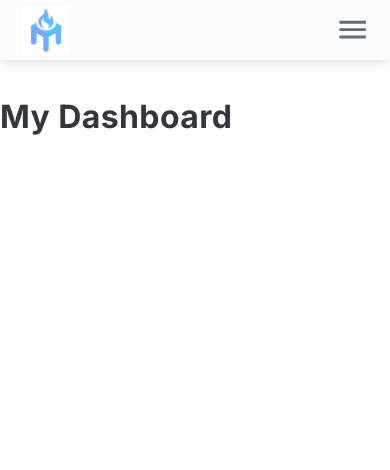
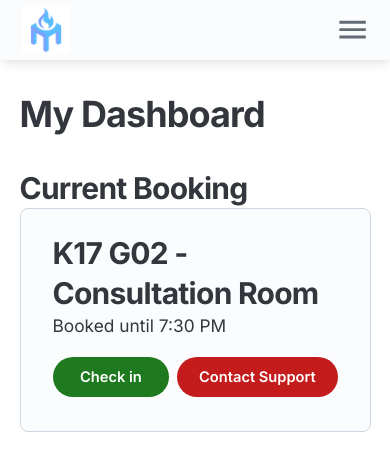
Before and after one commit to unsw-cse-comp99-3900/capstone-project-3900h13bfrancophiles, a Next.js app in the folder frontend/: page /dashboard in a window 390 px wide. Shown: the top 470 px of the page. Built offline with nearby package versions, Linux system fonts and the light colour scheme.

Commit message:
mobile resp

```diff
--- a/frontend/app/(pages)/dashboard/page.tsx
+++ b/frontend/app/(pages)/dashboard/page.tsx
@@ -1,11 +1,39 @@
-import {Stack, Typography} from "@mui/joy";
+import {Box, Button, Card, CardContent, Stack, Typography} from "@mui/joy";
 
 export default function Dashboard() {
   return (
     <Stack>
-      <Typography level="h2">
+      <Typography level="h1">
         My Dashboard
       </Typography>
+      <Typography level="h2">
+        Current Booking
+      </Typography>
+      <Card variant='outlined'>
+        <CardContent>
+          <Stack direction={{xs: 'column', lg: 'row'}} px={2} py={1} width='100%' justifyContent='space-between' alignItems={{ xs: 'flex-start', lg: 'center' }}>
+            <Box>
+              <Typography level="h2" sx={{ textWrap: 'wrap' }}>
+                K17 G02 - Consultation Room
+              </Typography>
+              <Typography level='body' pb={1} sx={{ textWrap: 'wrap' }}>
+                Booked until 7:30 PM
+              </Typography>
+            </Box>
+            <Stack direction='row' spacing={{xs: 1, sm: 4}} height={60} width={{xs: '100%', lg: '50%'}} py='10px'  justifyContent='flex-end'>
+              <Button size="md" color="success" sx={{borderRadius: '20px', width: '130px', fontSize: {xs: '11pt', sm: '13pt'}}}>
+                Check in
+              </Button>
+              <Button size="md" color="danger" sx={{borderRadius: '20px', width: '180px', fontSize: {xs: '11pt', sm: '13pt'}}}>
+                Contact Support
+              </Button>
+            </Stack>
+
+          </Stack>
+
+
+        </CardContent>
+      </Card>
     </Stack>
   )
 }
--- a/frontend/app/(pages)/layout.tsx
+++ b/frontend/app/(pages)/layout.tsx
@@ -2,6 +2,7 @@ import ThemeRegistry from '@/app/ThemeRegistry';
 import NavBar from '@/app/components/NavBar';
 import MobileNavBar from '@/app/components/MobileNavBar';
 import React from 'react';
+import {Stack} from "@mui/joy";
 
 export default function Layout({ children }: Readonly<{
   children: React.ReactNode;
@@ -10,7 +11,9 @@ export default function Layout({ children }: Readonly<{
     <>
       <NavBar/>
       <MobileNavBar/>
-      {children}
+      <Stack sx={{ px: { xs: '5%', md: '92px' } }}>
+        {children}
+      </Stack>
     </>
   );
 }
--- a/frontend/app/ThemeRegistry.tsx
+++ b/frontend/app/ThemeRegistry.tsx
@@ -25,36 +25,22 @@ export default function ThemeRegistry({
     typography: {
       // defining custom levels
       h1: {
-        fontSize: '3rem',
-        fontWeight: '600',
         color: '#33373D',
-        letterSpacing: '0.4px',
-        lineHeight: '1.7',
         margin: '30px 0px'
       },
       h2: {
-        fontSize: '2rem',
-        fontWeight: '700',
+
         color: '#33373D',
-        letterSpacing: '0.4px',
-        lineHeight: '1.7',
-        margin: '30px 0px'
       },
       h3: {
-        fontSize: '2rem',
-        fontWeight: '500',
+
         color: '#33373D',
-        letterSpacing: '0.4px',
-        lineHeight: '1.7',
-        margin: '30px 0px'
+
       },
       body: {
-        fontSize: '1rem',
-        fontWeight: '400',
+        fontSize: '13pt',
         color: '#33373D',
-        letterSpacing: '0.4px',
-        lineHeight: '1.7',
-        whiteSpace: 'pre-line'
+
       },
     },
   });
--- a/frontend/app/components/MobileNavBar.tsx
+++ b/frontend/app/components/MobileNavBar.tsx
@@ -1,6 +1,17 @@
 'use client';
 
-import {AspectRatio, Divider, Drawer, IconButton, Link, List, ListItemButton, Sheet, Stack,} from '@mui/joy';
+import {
+  AspectRatio,
+  Divider,
+  Drawer,
+  IconButton,
+  Link,
+  List,
+  ListItemButton,
+  Sheet,
+  Stack,
+  Typography,
+} from '@mui/joy';
 import Image from 'next/image';
 import NextLink from 'next/link';
 import React from 'react';
@@ -49,9 +60,11 @@ const MenuDrawer: React.FC<MenuDrawerProps> = ({open, setOpen}) => {
         }}
       >
         {navData.map(({ text, href }, idx) => (
-          <ListItemButton key={idx} onClick={() => setOpen(false)} >
+          <ListItemButton key={idx} onClick={() => setOpen(false)} sx={{"&:hover": {bgcolor: "#f0f4fc"}}}>
             <Link component={NextLink} href={href} key={idx} underline='none' sx={{ color: 'inherit', fontSize: 'inherit' }}>
-              {text}
+              <Typography level='body' fontSize={20}>
+                {text}
+              </Typography>
             </Link>
           </ListItemButton>
         ))}
--- a/frontend/app/components/NavBar.tsx
+++ b/frontend/app/components/NavBar.tsx
@@ -28,11 +28,11 @@ function NavItem({title, navigateTo}: NavProps) {
         height: "100%",
         textDecoration: "none",
         borderBottom: activePage === navigateTo ? '4px solid #787979' : 'none',
-        "&:hover": {bgcolor: "#D1E2F8", opacity: "40%", textDecoration: "none"}
+        "&:hover": {bgcolor: "#f0f4fc", textDecoration: "none"}
       }}
     >
       <Typography
-        level="h4"
+        level="h3"
         fontSize={14}
         margin="auto"
         px={5}
--- a/frontend/package.json
+++ b/frontend/package.json
@@ -13,7 +13,7 @@
     "@emotion/styled": "^11.11.5",
     "@fontsource/inter": "^5.0.18",
     "@mui/icons-material": "^5.15.20",
-    "@mui/joy": "^5.10.0-beta.36",
+    "@mui/joy": "^5.00.0-beta.36",
     "@mui/material": "^5.15.20",
     "cookies-next": "^4.2.1",
     "dotenv": "^16.4.5",
```
Also changed, not shown: 1 other file (tests, documents, lock files or other folders).
